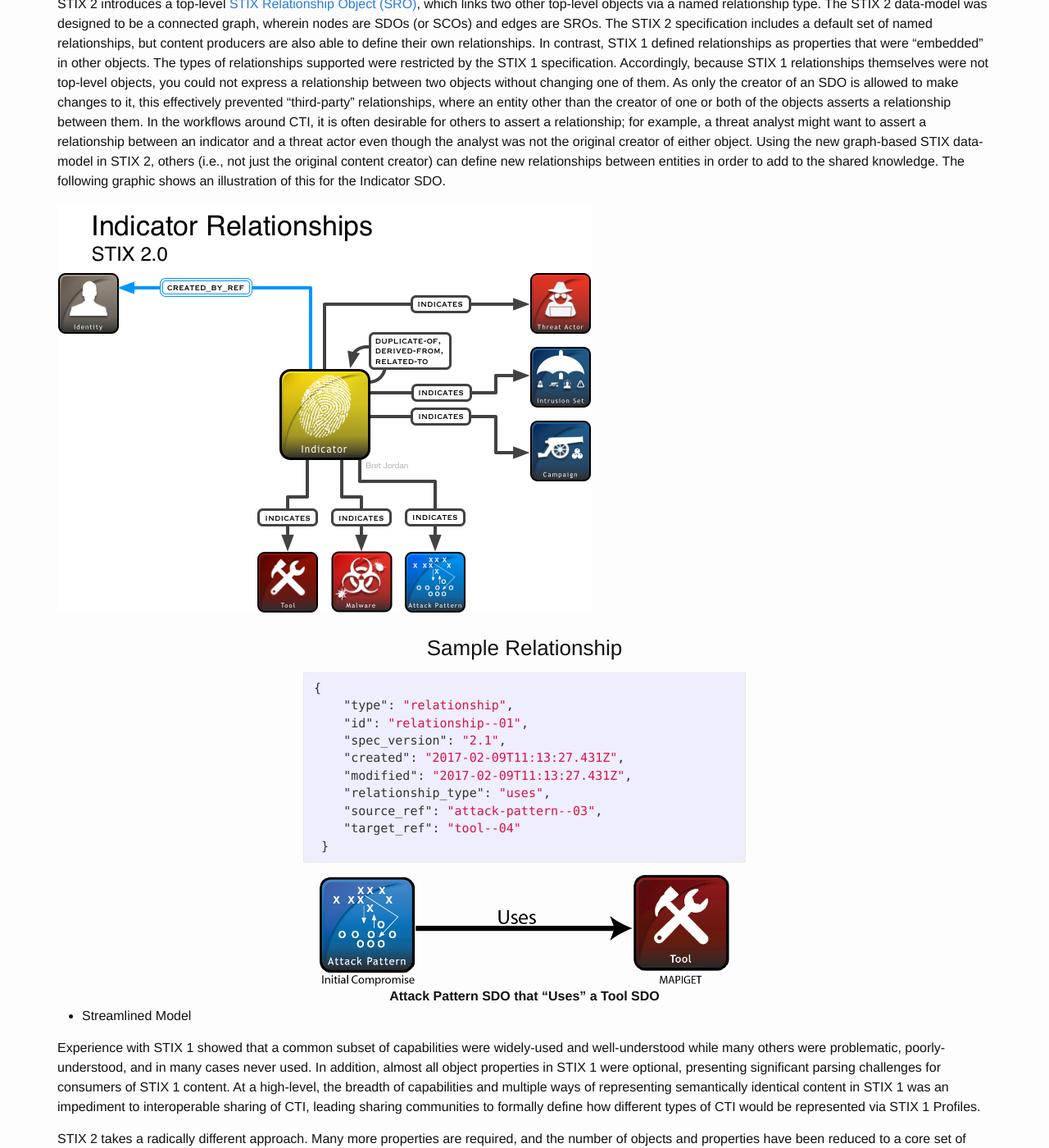
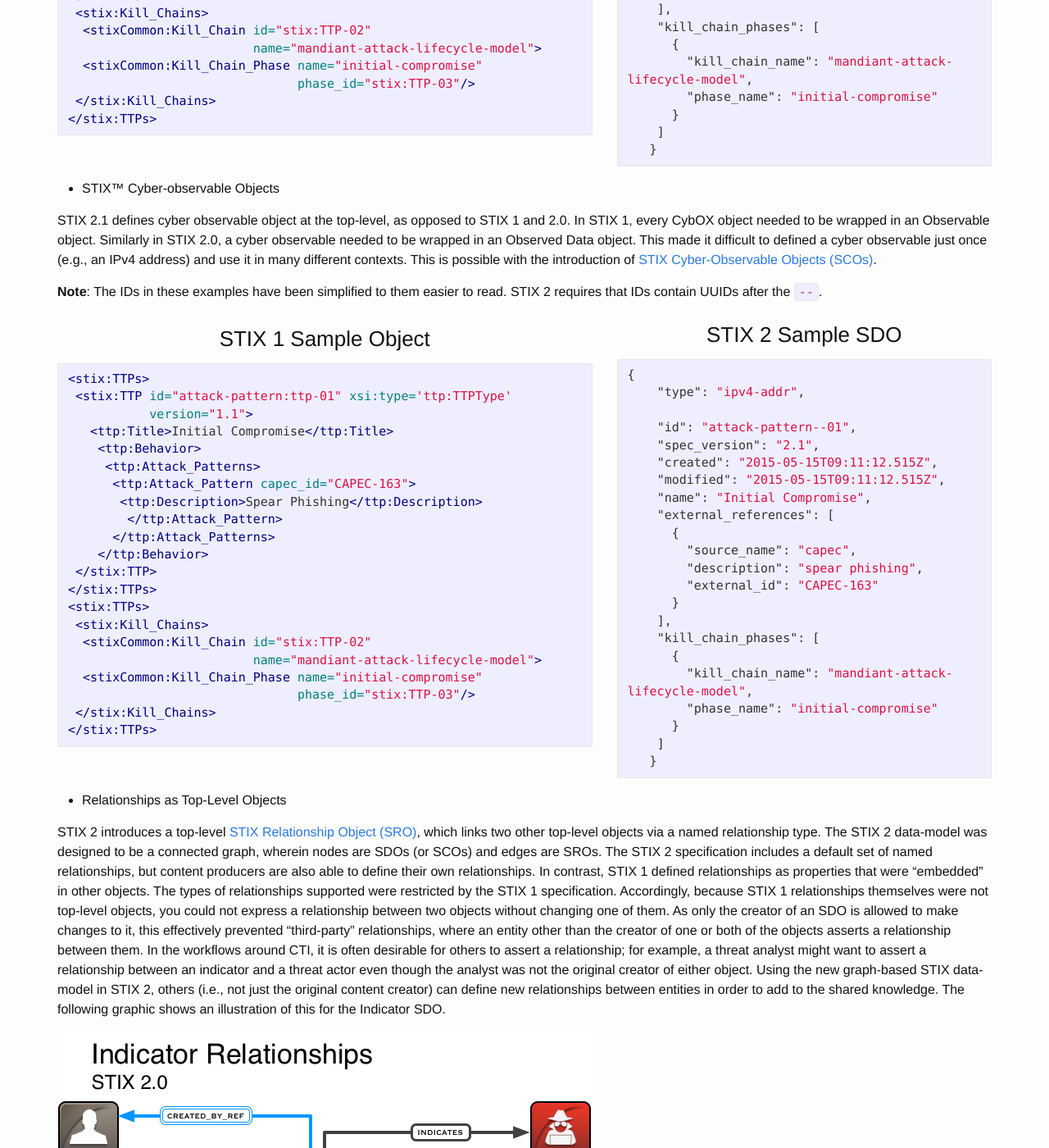
Before and after one commit to oasis-open/cti-documentation, a Jekyll site: the page built from stix/compare.md, in a window 1280 px wide and 1400 px high, scrolled down 1573 px. Shown: the whole window at 82% size. Built offline with Jekyll 4.4.1, drawn with Linux system fonts in a browser that asks for light colours; some of the changed text lies outside the part shown.

Commit message:
Update compare.md

````diff
--- a/stix/compare.md
+++ b/stix/compare.md
@@ -5,7 +5,13 @@
 categories: stix
 ---
 
-## One Standard
+## The Transition to STIX™/TAXII™ 2 ##
+
+### Why were new versions of STIX™ and TAXII™ created? ###
+
+While STIX and TAXII 1 have been widely adopted and deployed around the world by operational sharing communities, the CTI TC recognized that these specifications were difficult to implement. The primary sources of that difficulty were excessive complexity in certain advanced XML constructs (e.g., XSI types) and the choice of XML as a representation. The community also learned that having multiple ways of doing things and excessive optionality in the data model led to differences in data-modelling and challenges in interoperability. As a result the CTI TC decided to rework the data model and serialization for STIX 2. Similarly, armed with the lessons learned over the years the community made the decision to rework TAXII as an HTTP Representational State Transfer (RESTful) based design.
+
+### One Standard ###
 
 In 2016, the OASIS Cyber Threat Intelligence (CTI) Technical Committee (TC) decided to merge the two specifications into one. Cyber Observable eXpression (CybOX™) objects are now called STIX Cyber Observables.
 
@@ -90,6 +96,72 @@
 </div>
 
 - STIX™ Cyber-observable Objects
+
+STIX 2.1 defines cyber observable object at the top-level, as opposed to STIX 1 and 2.0. In STIX 1, every CybOX object needed to be wrapped in an Observable object.  Similarly in STIX 2.0, a cyber observable needed to be wrapped in an Observed Data object.  This made it difficult to defined a cyber observable just once (e.g., an IPv4 address) and use it in many different contexts. This is possible with the introduction of [STIX Cyber-Observable Objects (SCOs)](https://docs.oasis-open.org/cti/stix/v2.1/os/stix-v2.1-os.html#_mlbmudhl16lr).
+
+**Note**: The IDs in these examples have been simplified to them easier to read. STIX 2 requires that IDs contain UUIDs after the `--`.
+
+<div class="row">
+<div class="col-md-7" markdown="1">
+{:.text-center}
+### STIX 1 Sample Object
+
+```xml
+<stix:TTPs>
+ <stix:TTP id="attack-pattern:ttp-01" xsi:type='ttp:TTPType'
+           version="1.1">
+   <ttp:Title>Initial Compromise</ttp:Title>
+    <ttp:Behavior>
+     <ttp:Attack_Patterns>
+      <ttp:Attack_Pattern capec_id="CAPEC-163">
+       <ttp:Description>Spear Phishing</ttp:Description>
+        </ttp:Attack_Pattern>
+      </ttp:Attack_Patterns>
+    </ttp:Behavior>
+ </stix:TTP>
+</stix:TTPs>
+<stix:TTPs>
+ <stix:Kill_Chains>
+  <stixCommon:Kill_Chain id="stix:TTP-02"
+                         name="mandiant-attack-lifecycle-model">
+  <stixCommon:Kill_Chain_Phase name="initial-compromise"
+                               phase_id="stix:TTP-03"/>
+ </stix:Kill_Chains>
+</stix:TTPs>
+```
+</div>
+
+<div class="col-md-5" markdown="1">
+{:.text-center}
+### STIX 2 Sample SDO
+
+```json
+{
+    "type": "ipv4-addr",
+
+    "id": "attack-pattern--01",
+    "spec_version": "2.1",
+    "created": "2015-05-15T09:11:12.515Z",
+    "modified": "2015-05-15T09:11:12.515Z",
+    "name": "Initial Compromise",
+    "external_references": [
+      {
+        "source_name": "capec",
+        "description": "spear phishing",
+        "external_id": "CAPEC-163"
+      }
+    ],
+    "kill_chain_phases": [
+      {
+        "kill_chain_name": "mandiant-attack-lifecycle-model",
+        "phase_name": "initial-compromise"
+      }
+    ]
+   }
+```
+</div>
+</div>
+
 
 - Relationships as Top-Level Objects
 
````
